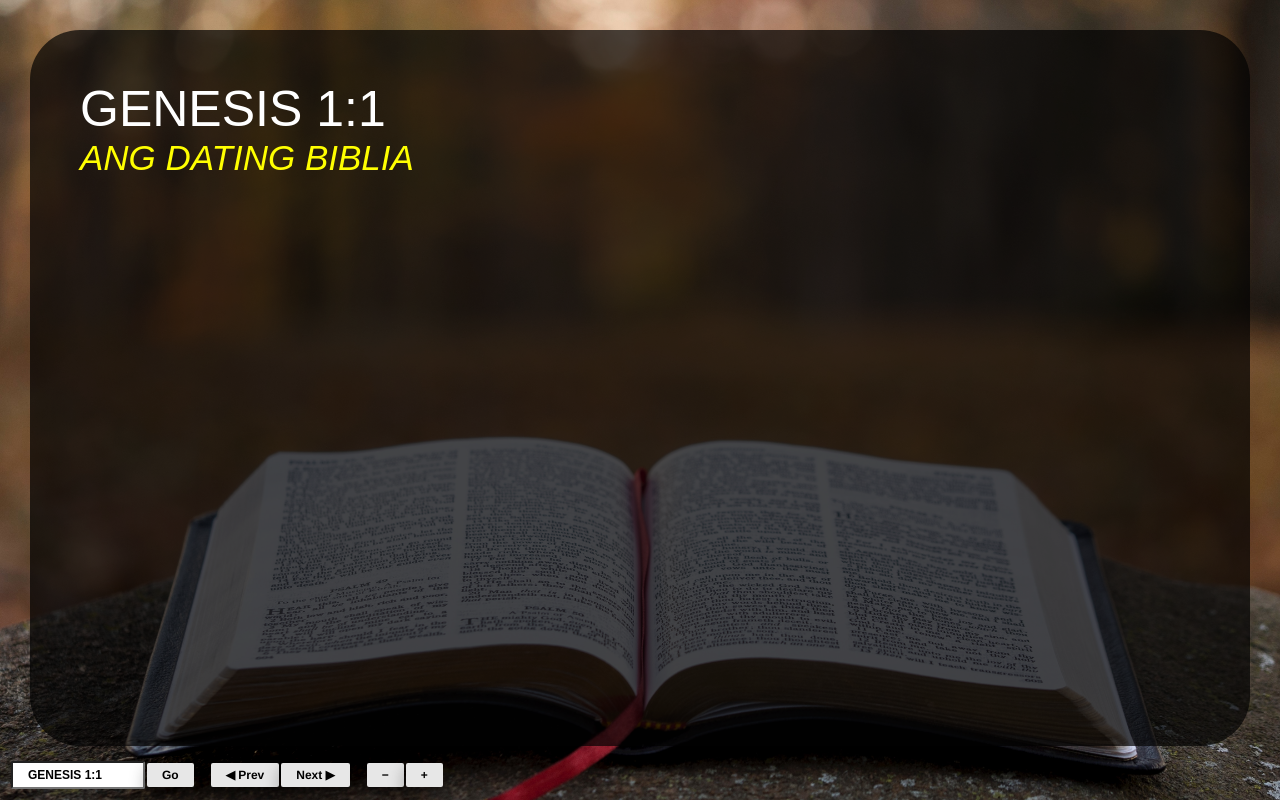
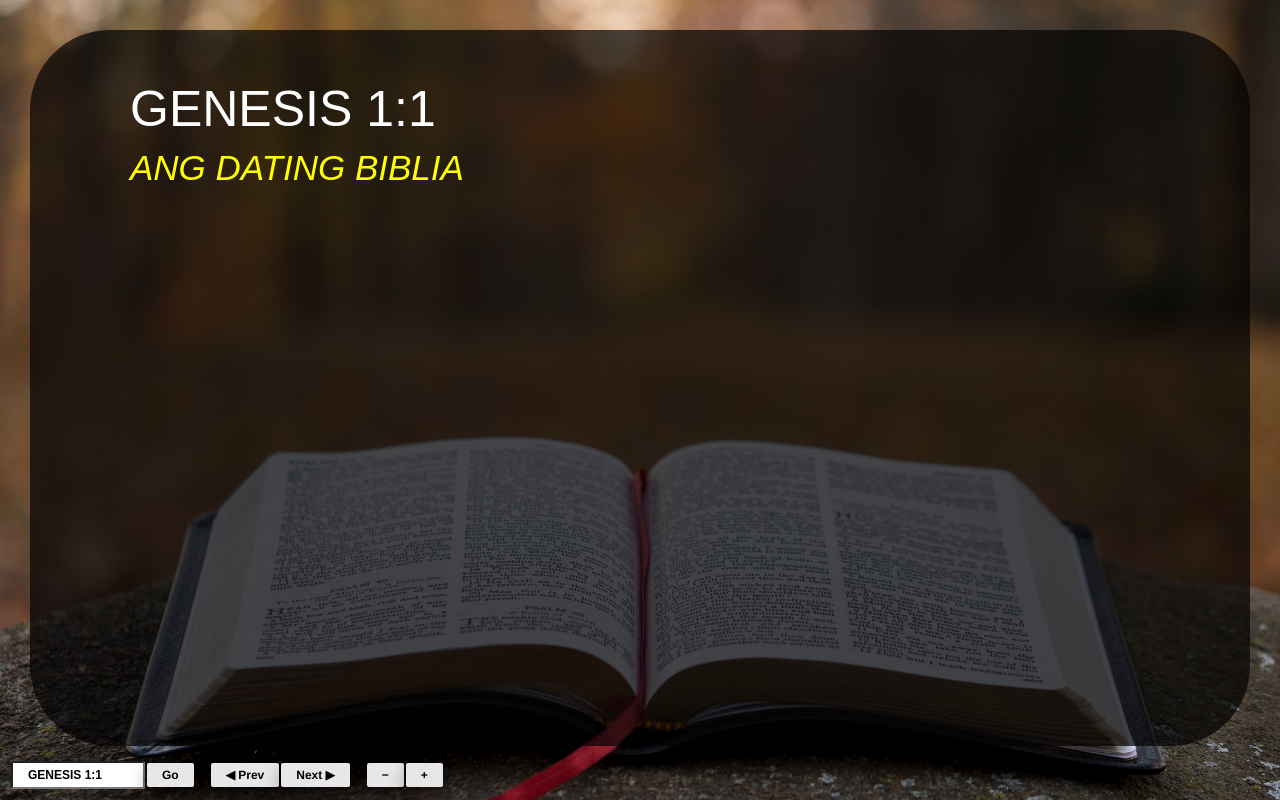
Before and after one commit to ryben/verse, a Vue app: page / in a window 1280 px wide. Built offline with nearby package versions, Linux system fonts and the light colour scheme; no server answers.

Commit message:
Minor UI tweaks

```diff
--- a/src/components/VerseReader.vue
+++ b/src/components/VerseReader.vue
@@ -290,9 +290,12 @@ export default {
   }
 
   #verseContainer {
-    padding: 50px;
+    padding-top: 50px;
+    padding-bottom: 50px;
+    padding-left: 100px;
+    padding-right: 100px;
     background: rgba(2, 2, 2, 0.7);
-    border-radius: 50px;
+    border-radius: 80px;
     font-family: Arial, Helvetica, sans-serif;
     height: 77%;
     position: absolute;
@@ -311,6 +314,7 @@ export default {
     color: yellow;
     font-style: oblique;
     font-size: 35px;
+    margin-top: 10px;
   }
 
   #verseContent {
```
